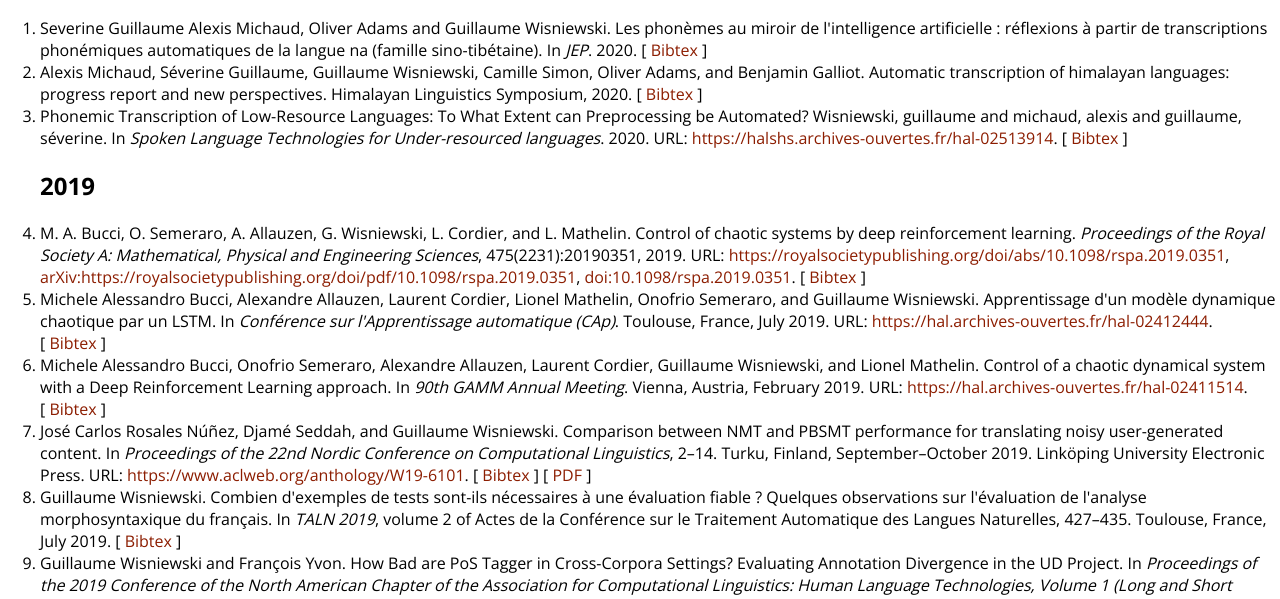
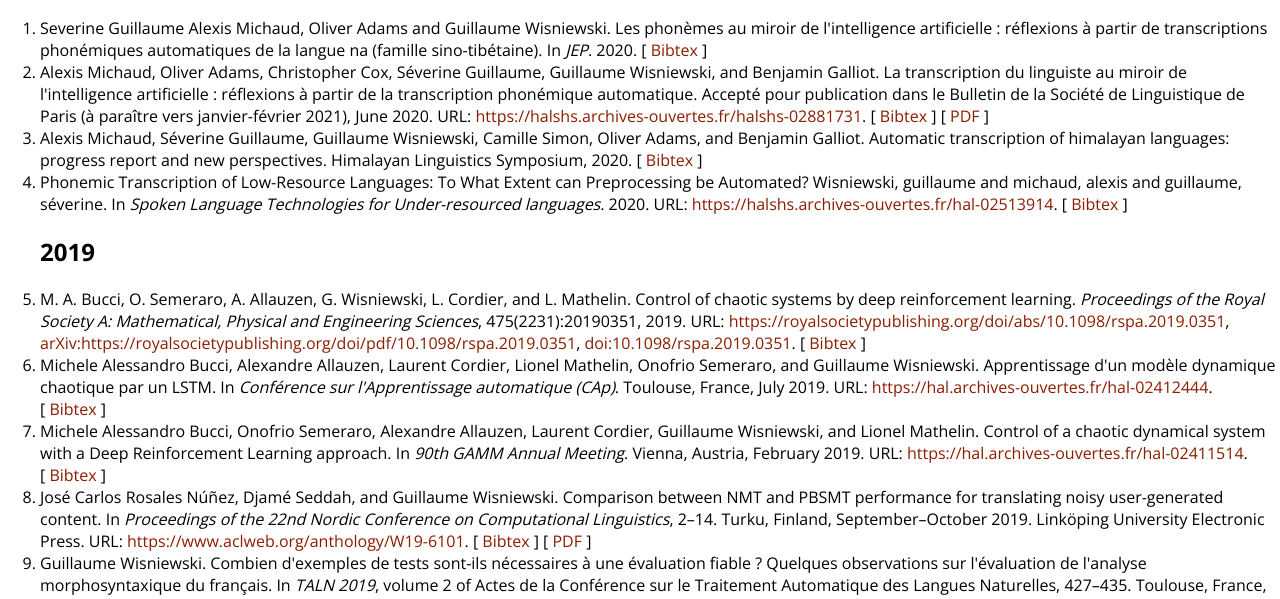
Before and after one commit to gw17/gw17.github.io, a plain HTML site: page pages/publications.html in a window 1280 px wide. Shown: the part 144-743 px from the top of the page. Drawn offline with nearby package versions, Linux system fonts and the light colour scheme.

Commit message:
cours telecom

```diff
--- a/feeds/all.atom.xml
+++ b/feeds/all.atom.xml
@@ -1,2 +1,2 @@
 <?xml version="1.0" encoding="utf-8"?>
-<feed xmlns="http://www.w3.org/2005/Atom"><title>Guillaume Wisniewski's Homepage</title><link href="/" rel="alternate"></link><link href="/feeds/all.atom.xml" rel="self"></link><id>/</id><updated>2020-04-28T12:11:22Z</updated><subtitle>Assistant Professor at Université de Paris</subtitle></feed>
+<feed xmlns="http://www.w3.org/2005/Atom"><title>Guillaume Wisniewski's Homepage</title><link href="/" rel="alternate"></link><link href="/feeds/all.atom.xml" rel="self"></link><id>/</id><updated>2020-09-07T07:43:31Z</updated><subtitle>Assistant Professor at Université de Paris</subtitle></feed>
--- a/pages/publications.html
+++ b/pages/publications.html
@@ -76,6 +76,15 @@ Les phonèmes au miroir de l'intelligence artificielle : réflexions à partir d
 In <em>JEP</em>. 2020.
 	[&nbsp;<a href="javascript:disp('@inproceedings{michaud20jep,\n    author = &amp;#34;Alexis Michaud, Oliver Adams, Severine Guillaume and Wisniewski, Guillaume&amp;#34;,\n    title = &amp;#34;Les phonèmes au miroir de l&amp;#39;intelligence artificielle : réflexions à partir de transcriptions phonémiques automatiques de la langue na (famille sino-tibétaine)&amp;#34;,\n    booktitle = &amp;#34;JEP&amp;#34;,\n    year = &amp;#34;2020&amp;#34;\n}\n');">Bibtex</a>&nbsp;]
 
+
+
+      </li>
+      <li id="michaud20">Alexis Michaud, Oliver Adams, Christopher Cox, S<span class="bibtex-protected">é</span>verine Guillaume, Guillaume Wisniewski, and Benjamin Galliot.
+<span class="bibtex-protected">La transcription du linguiste au miroir de l'intelligence artificielle : r<span class="bibtex-protected">é</span>flexions <span class="bibtex-protected">à</span> partir de la transcription phon<span class="bibtex-protected">é</span>mique automatique</span>.
+Accept<span class="bibtex-protected">é</span> pour publication dans le Bulletin de la Soci<span class="bibtex-protected">é</span>t<span class="bibtex-protected">é</span> de Linguistique de Paris (<span class="bibtex-protected">à</span> para<span class="bibtex-protected">î</span>tre vers janvier-f<span class="bibtex-protected">é</span>vrier 2021), June 2020.
+URL: <a href="https://halshs.archives-ouvertes.fr/halshs-02881731">https://halshs.archives-ouvertes.fr/halshs-02881731</a>.
+	[&nbsp;<a href="javascript:disp('@unpublished{michaud20,\n    AUTHOR = &amp;#34;Michaud, Alexis and Adams, Oliver and Cox, Christopher and Guillaume, S{\&amp;#39;e}verine and Wisniewski, Guillaume and Galliot, Benjamin&amp;#34;,\n    TITLE = &amp;#34;{La transcription du linguiste au miroir de l&amp;#39;intelligence artificielle : r{\&amp;#39;e}flexions {\`a} partir de la transcription phon{\&amp;#39;e}mique automatique}&amp;#34;,\n    URL = &amp;#34;https://halshs.archives-ouvertes.fr/halshs-02881731&amp;#34;,\n    NOTE = &amp;#34;Accept{\&amp;#39;e} pour publication dans le Bulletin de la Soci{\&amp;#39;e}t{\&amp;#39;e} de Linguistique de Paris ({\`a} para{\^i}tre vers janvier-f{\&amp;#39;e}vrier 2021)&amp;#34;,\n    YEAR = &amp;#34;2020&amp;#34;,\n    MONTH = &amp;#34;June&amp;#34;,\n    KEYWORDS = &amp;#34;Transcription Automatique de la parole ; Reconnaissance de la parole ; Documentation linguistique ; Documentation linguistique assist{\&amp;#39;e}e par ordinateur&amp;#34;,\n    PDF = &amp;#34;https://halshs.archives-ouvertes.fr/halshs-02881731/file/TranscriptionAutomatique\_BullSocieteLinguistiqueParis.pdf&amp;#34;,\n    HAL_ID = &amp;#34;halshs-02881731&amp;#34;,\n    HAL_VERSION = &amp;#34;v1&amp;#34;\n}\n');">Bibtex</a>&nbsp;]
+	[&nbsp;<a href="https://halshs.archives-ouvertes.fr/halshs-02881731/file/TranscriptionAutomatique_BullSocieteLinguistiqueParis.pdf">PDF</a>&nbsp;]
 
 
       </li>
```
Also changed, not shown: pages/research.html (+2 -1 lines), 1 other file.
